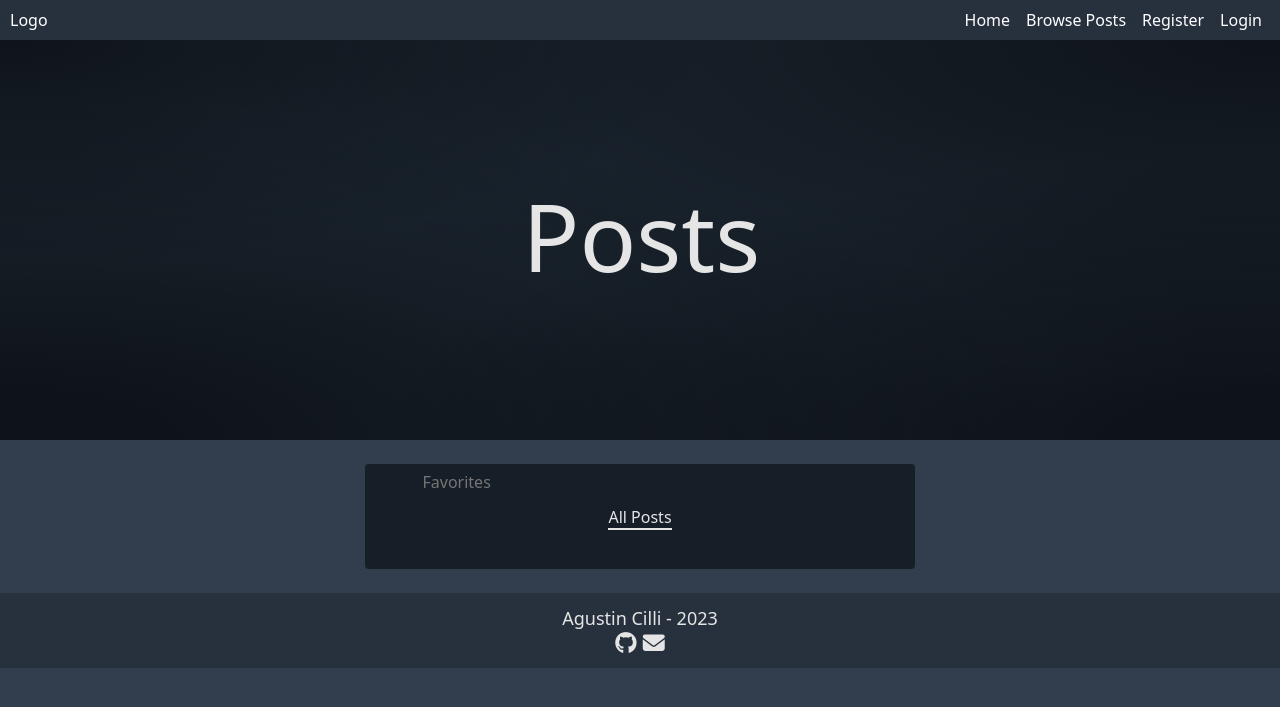
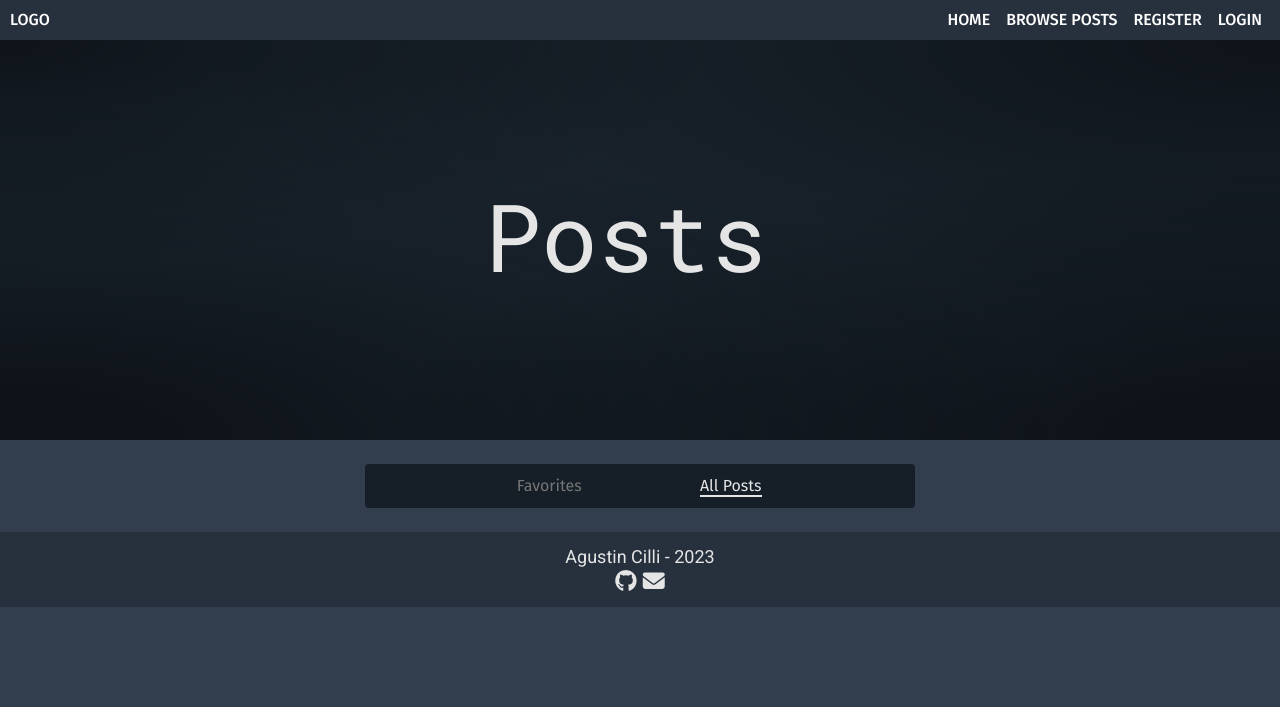
Before and after one commit to cilliagustin/code-pool, a Django app: page /posts in a window 1280 px wide. Shown: the top 707 px of the page. Run offline with Django 3.2, Linux system fonts and the light colour scheme; data that the repository does not hold is empty; some libraries are stand-ins or nearby versions.

Commit message:
Add fonts to css file

```diff
--- a/static/css/style.css
+++ b/static/css/style.css
@@ -1,4 +1,4 @@
-@import url('https://fonts.googleapis.com/css?family=Raleway:300,400');
+@import url('https://fonts.googleapis.com/css2?family=Fira+Sans:wght@400;500;600;700&family=Raleway:wght@300;400&family=Roboto+Mono&family=Roboto:wght@400;500;700&display=swap');
 /* #### General Styling #### */
 
 :root {
@@ -25,6 +25,7 @@
 
 body{
     background: var(--highlight-gray);
+    font-family: 'Roboto', sans-serif;
 }
 
 textarea{
@@ -199,10 +173,13 @@ textarea{
     padding: 10px;
     background-color: var(--main-gray);
     position: fixed;
-    z-index: 3;
+    z-index: 10;
 }
 
 #navbar a{
+    font-family: 'Fira Sans', sans-serif;
+    text-transform: uppercase;
+    font-weight: 500;
     text-decoration: none;
     color: white;
     margin-right: auto;
@@ -258,6 +235,7 @@ textarea{
     justify-content: flex-start;
     align-items: center;
     list-style-type: none;
+    padding: 0;
 }
 
 #navbar .links ul li{
@@ -350,18 +328,18 @@ footer .links a i{
 }
 
 #filter-navigation ul{
-    padding: 0;
+    padding: 10px 0;
     margin: 0;
     list-style: none;
-    display: grid;
-    grid-template-columns: repeat(2, 50%);
-    grid-template-rows: repeat(4, 30px);
+    display: flex;
+    flex-wrap: wrap;
+    justify-content: center;
     align-items: center;
-    justify-items: center;
 }
 
-#filter-navigation ul li:last-child{
-    grid-column: 1/3;
+#filter-navigation ul li{
+    width: 40%;
+    text-align: center;
 }
 
 #filter-navigation ul li a{
@@ -371,6 +349,7 @@ footer .links a i{
 }
 
 #filter-navigation ul li a{
+    font-family: 'Fira Sans', sans-serif;
     text-decoration: none;
     color: var(--text-gray);
     text-transform: capitalize;
@@ -419,6 +398,7 @@ footer .links a i{
 .main-banner h1{
     width: 100%;
     text-transform: capitalize;
+    font-family: 'Roboto Mono', monospace;
 }
 
 .main-banner h1 span{
@@ -1152,13 +1133,8 @@ footer .links a i{
         width: 550px;
     }
 
-    #filter-navigation ul{
-        grid-template-columns: repeat(3, 1fr);
-        grid-template-rows: repeat(3, 35px);
-    }
-
-    #filter-navigation ul li:last-child{
-        grid-column: 1/4;
+    #filter-navigation ul li{
+        width: 33%;
     }
 
 
```
Also changed, not shown: other parts of static/css/style.css (+3 -29 lines).
